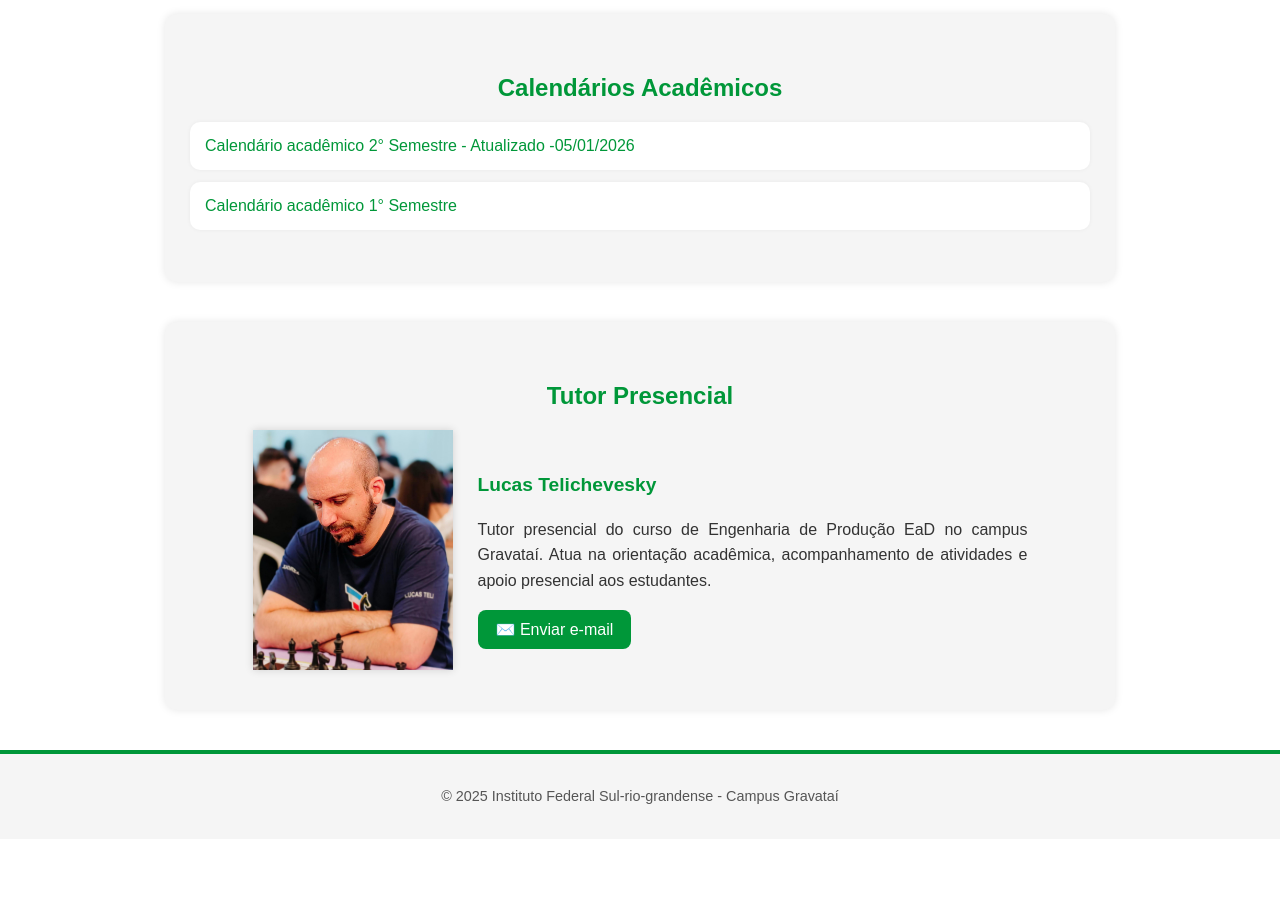
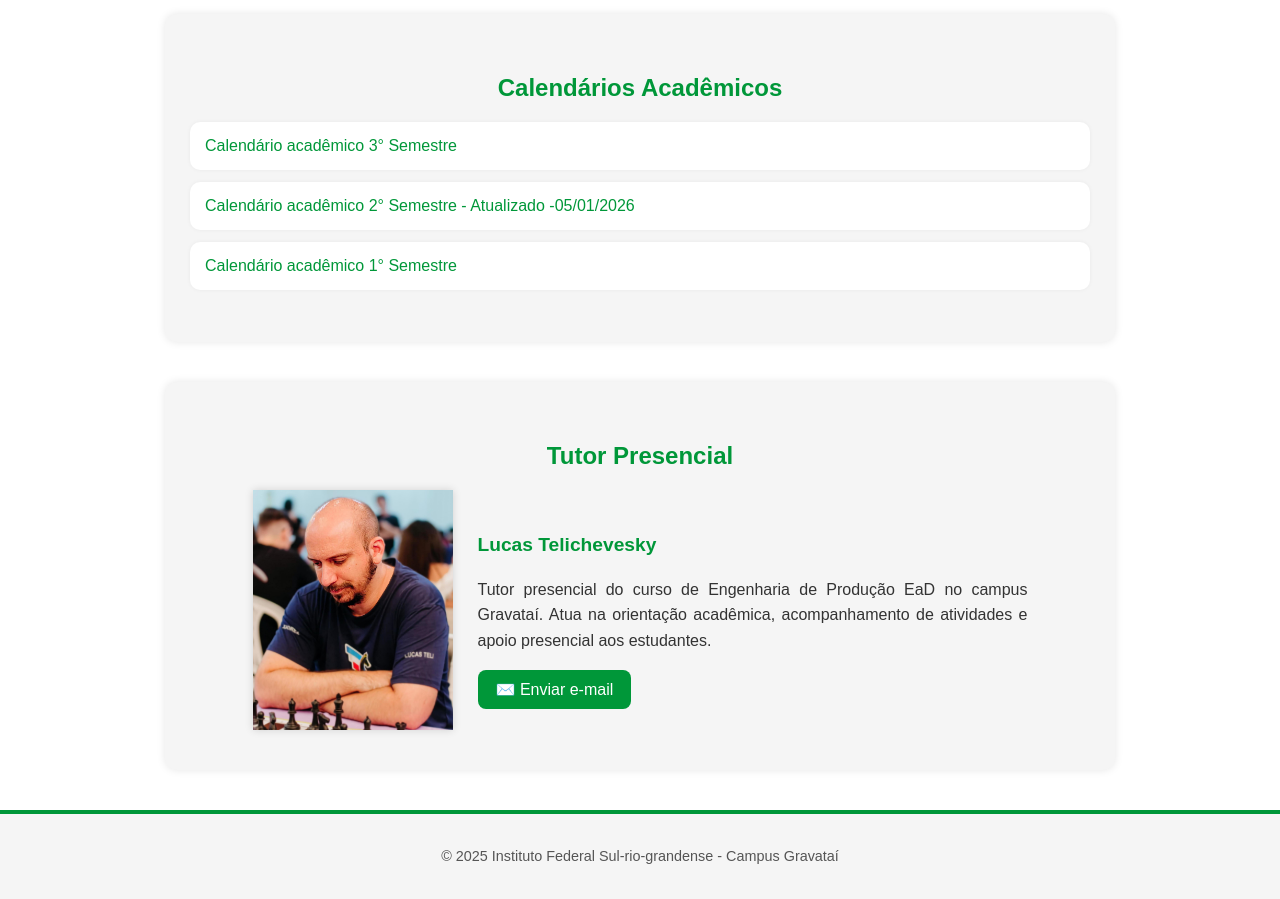
Before and after one commit to lucaspiras/pagina_Engenharia_Producao, a plain HTML site: page index.html in a window 1280 px wide. Shown: the part 1480-2379 px from the top of the page. Before the commit the page ends 2319 px from the top, so only its background shows below. Drawn offline with Linux system fonts and the light colour scheme.

Commit message:
atualizando os calendarios

```diff
--- a/index.html
+++ b/index.html
@@ -66,6 +66,7 @@
     <section id="calendarios" class="bloco-conteudo">
         <h2>Calendários Acadêmicos</h2>
             <ul class="lista-links">
+                 <li><a href="Documentos/Calendario_2026_1_3_semestre.pdf" target="_blank">Calendário acadêmico 3° Semestre </a></li>
                 <li><a href="Documentos/CALENDARIO_2025_2_Atualizado.pdf" target="_blank">Calendário acadêmico 2° Semestre - Atualizado -05/01/2026</a></li>
                 <li><a href="Documentos/Calendario_2025_1.pdf" target="_blank">Calendário acadêmico 1° Semestre</a></li>
             </ul>
```
Also changed, not shown: 1 other file.
